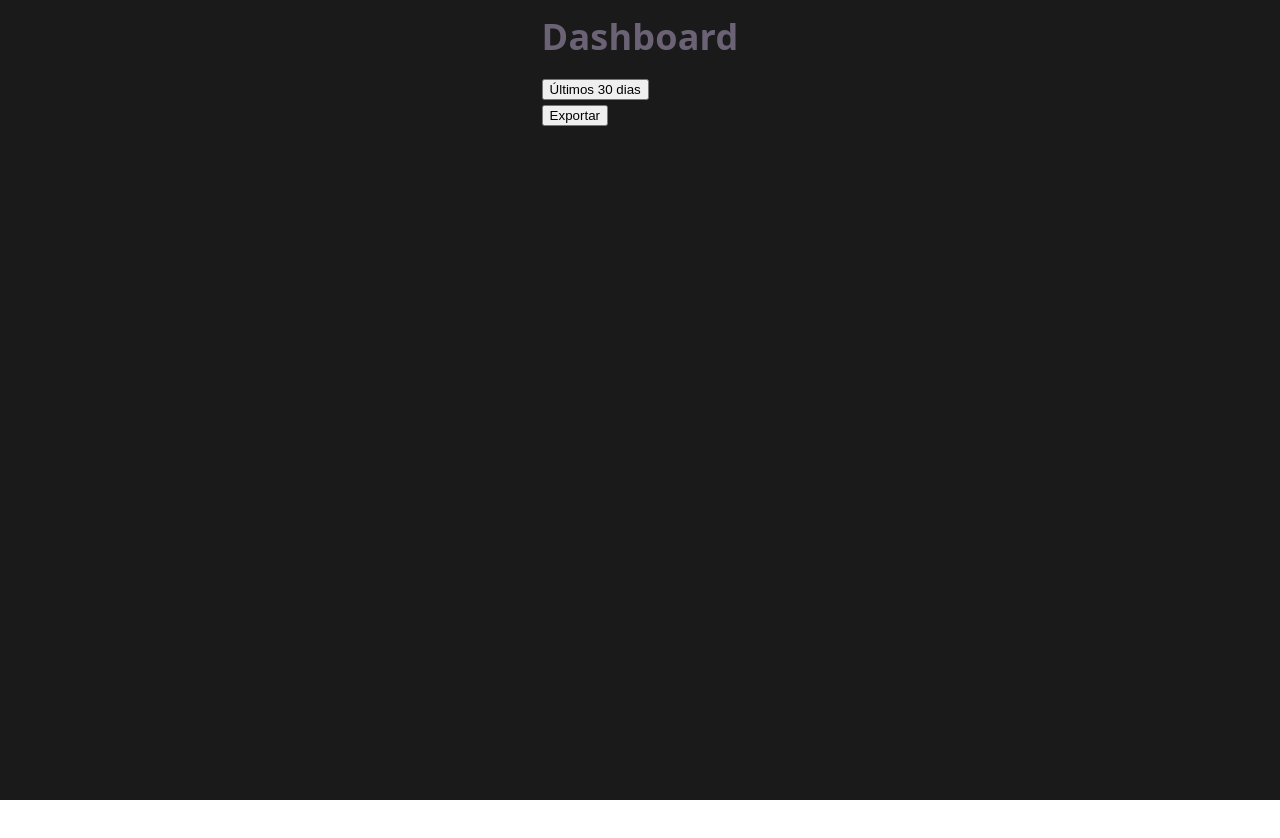
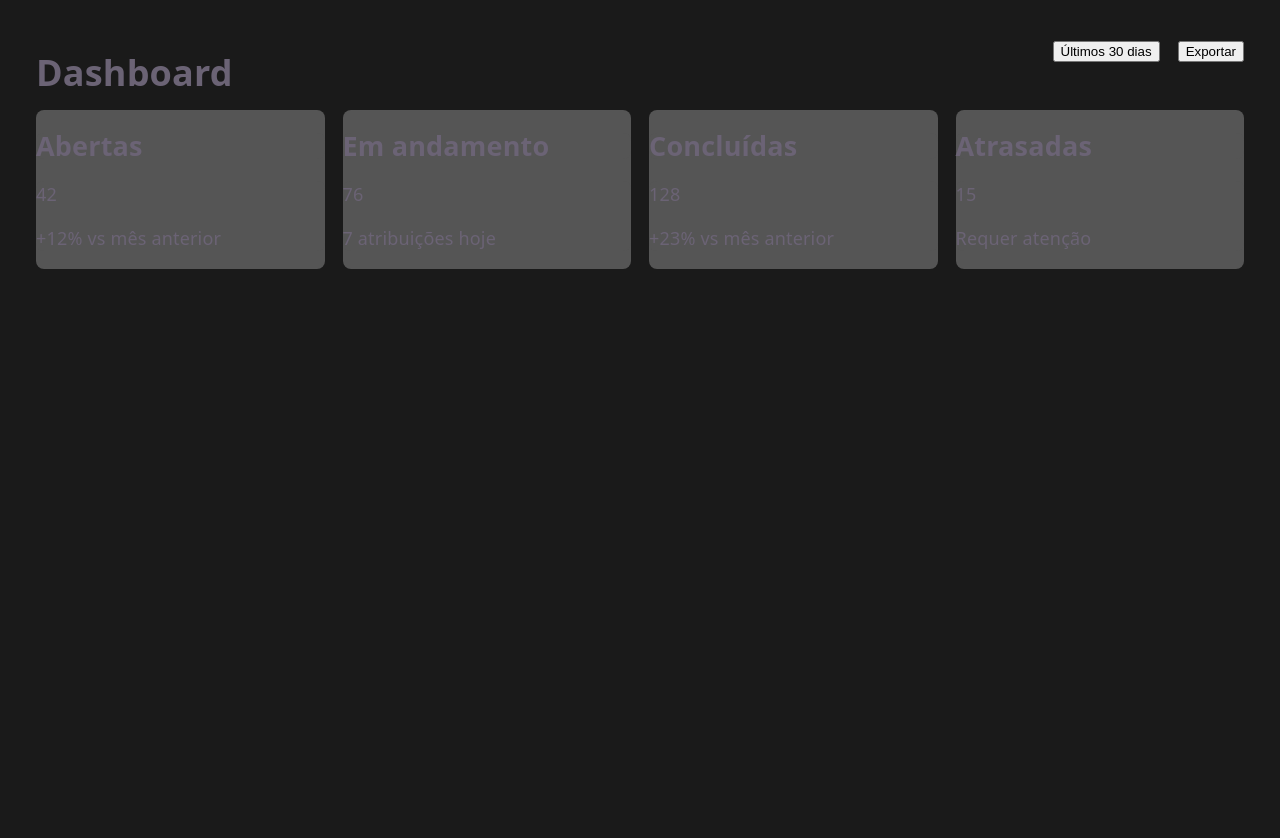
Before and after one commit to eliseu-daniel/fluxo-task-front, a React (Vite) app: page / in a window 1280 px wide. Shown: the top 838 px of the page. Before the commit the page ends 800 px from the top, so only its background shows below. Built offline with nearby package versions, Linux system fonts and the light colour scheme.

Commit message:
feat: enhance Dashboard with OverviewCards component and update styles

```diff
--- a/src/App.tsx
+++ b/src/App.tsx
@@ -5,10 +5,10 @@ import Dashboard from '@/pages/dashboard'
 function App() {
 
   return (
-    <div className='appContainer'>
+    <>
       {/* <Login /> */}
       <Dashboard />
-    </div>
+    </>
   )
 }
 
--- a/src/pages/dashboard.tsx
+++ b/src/pages/dashboard.tsx
@@ -1,4 +1,5 @@
 import Buttons from '@/components/Buttons'
+import OverviewCards from '@/components/OverviewCards';
 import '@/scss/dashboard.scss'
 
 export default function Dashboard() {
@@ -15,6 +16,29 @@ export default function Dashboard() {
            />
         </div>
       </div>
+      <div className='dashboardOverviewCards'>
+        <OverviewCards title='Abertas'
+          valueCard='42'
+          metrics='+12% vs mês anterior'
+          classname='card'
+        />
+        <OverviewCards title='Em andamento'
+          valueCard='76'
+          metrics='7 atribuições hoje'
+          classname='card'
+
+        />
+        <OverviewCards title='Concluídas'
+          valueCard='128'
+          metrics='+23% vs mês anterior'
+          classname='card'
+        />
+        <OverviewCards title='Atrasadas'
+          valueCard='15'
+          metrics='Requer atenção'
+          classname='card'
+        />
+      </div>
     </div>
   );
 }
--- a/src/scss/dashboard.scss
+++ b/src/scss/dashboard.scss
@@ -0,0 +1,30 @@
+
+.dashboardContainer{
+  display: flex;
+  flex-direction: column;
+  background: var(--color-background-black);
+  min-height: 100vh;
+  padding: 2rem;
+
+  .dashboardHeader{
+    display: flex;
+    justify-content: space-between;
+
+    .dashboardHeaderButtons{
+      display: flex;
+      gap: 1rem;
+    }
+  }
+
+  .dashboardOverviewCards{
+    display: flex;
+    gap: 1rem;
+    justify-content: space-between;
+
+    .card{
+      width: 100%;
+      background: var(--color-background-gray);
+      border-radius: var(--border-radius-md);
+    }
+  }
+}
--- a/src/scss/login.scss
+++ b/src/scss/login.scss
@@ -1,5 +1,6 @@
 .homePage {
   background: var(--color-background-gray);
+  // background: var(--color-background-black);
   border: 0.5px solid var(--color-border-secondary);
   border-radius: var(--border-radius-md);
   padding: 2.5rem;
```
